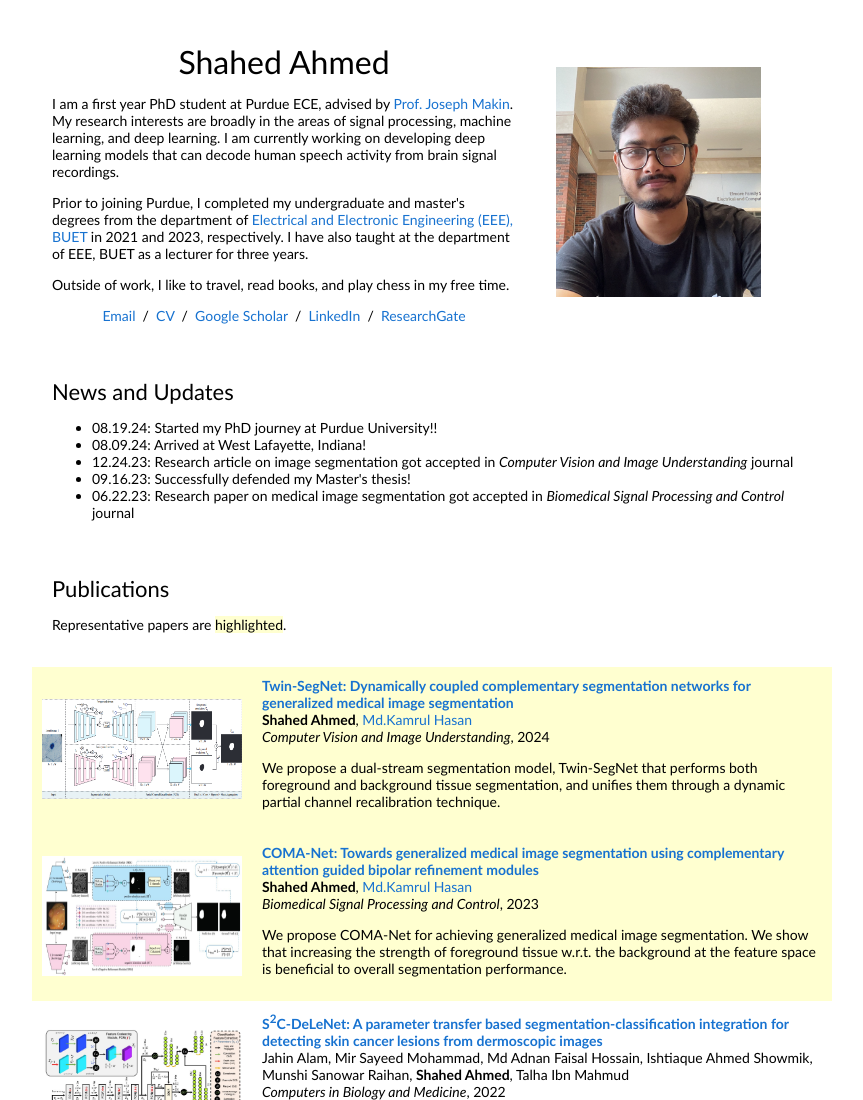
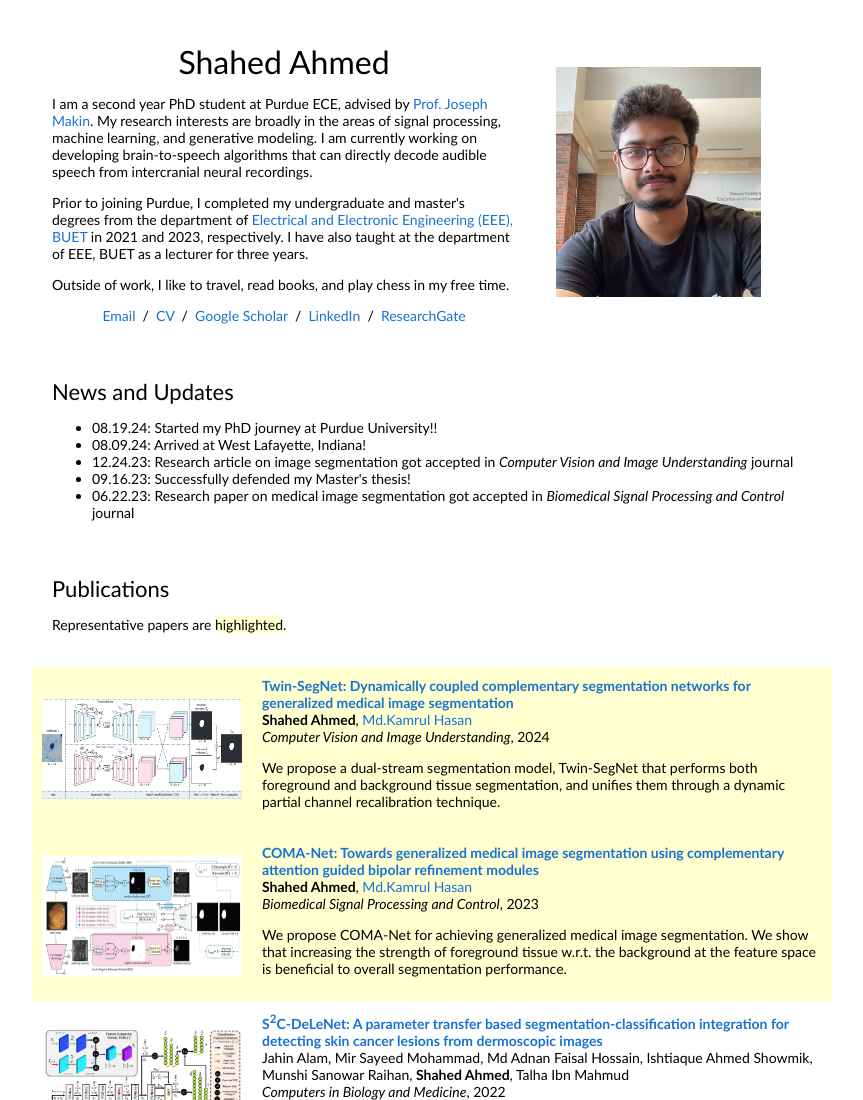
Before and after one commit to shahed517/shahed517.github.io, a plain HTML site: page index.html in a window 1280 px wide. Shown: the top 1100 px of the page, without its empty margins (208-1071 px from the left). Drawn offline with Linux system fonts and the light colour scheme.

Commit message:
Update index.html

```diff
--- a/index.html
+++ b/index.html
@@ -35,7 +35,7 @@
 
 <!--               <p>I am currently working as a lecturer of <a href="https://eee.buet.ac.bd/">Electrical and Electronic Engineering (EEE)</a> at <a href="https://www.buet.ac.bd/web/#/">Bangladesh University of Engineering and Technology (BUET)</a>. I completed my undergraduate and master's degrees from the same department in 2021 and 2023, respectively.
 	      </p> -->
-	      <p>I am a first year PhD student at Purdue ECE, advised by <a href="https://engineering.purdue.edu/MakinLab">Prof. Joseph Makin</a>. My research interests are broadly in the areas of signal processing, machine learning, and deep learning. I am currently working on developing deep learning models that can decode human speech activity from brain signal recordings.
+	      <p>I am a second year PhD student at Purdue ECE, advised by <a href="https://engineering.purdue.edu/MakinLab">Prof. Joseph Makin</a>. My research interests are broadly in the areas of signal processing, machine learning, and generative modeling. I am currently working on developing brain-to-speech algorithms that can directly decode audible speech from intercranial neural recordings.
 	      </p>
 <!-- 	      <p>
 		My research interests are in the fields of Signal Processing, Machine Learning, and Deep Learning. I am particularly enthusiastic about working on modern AI-driven medical image reconstruction/analysis techniques. I had the immense pleasure of working with <a href="http://khasan.buet.ac.bd/">Prof. Md. Kamrul Hasan</a> for both my undergraduate and master's theses. I also had the priviledge to collaborate with <a href="https://www.buet.ac.bd/web/#/profile/shaikhanowarulfattah">Prof. Shaikh Anowarul Fattah</a> on several research projects. </p>
```
